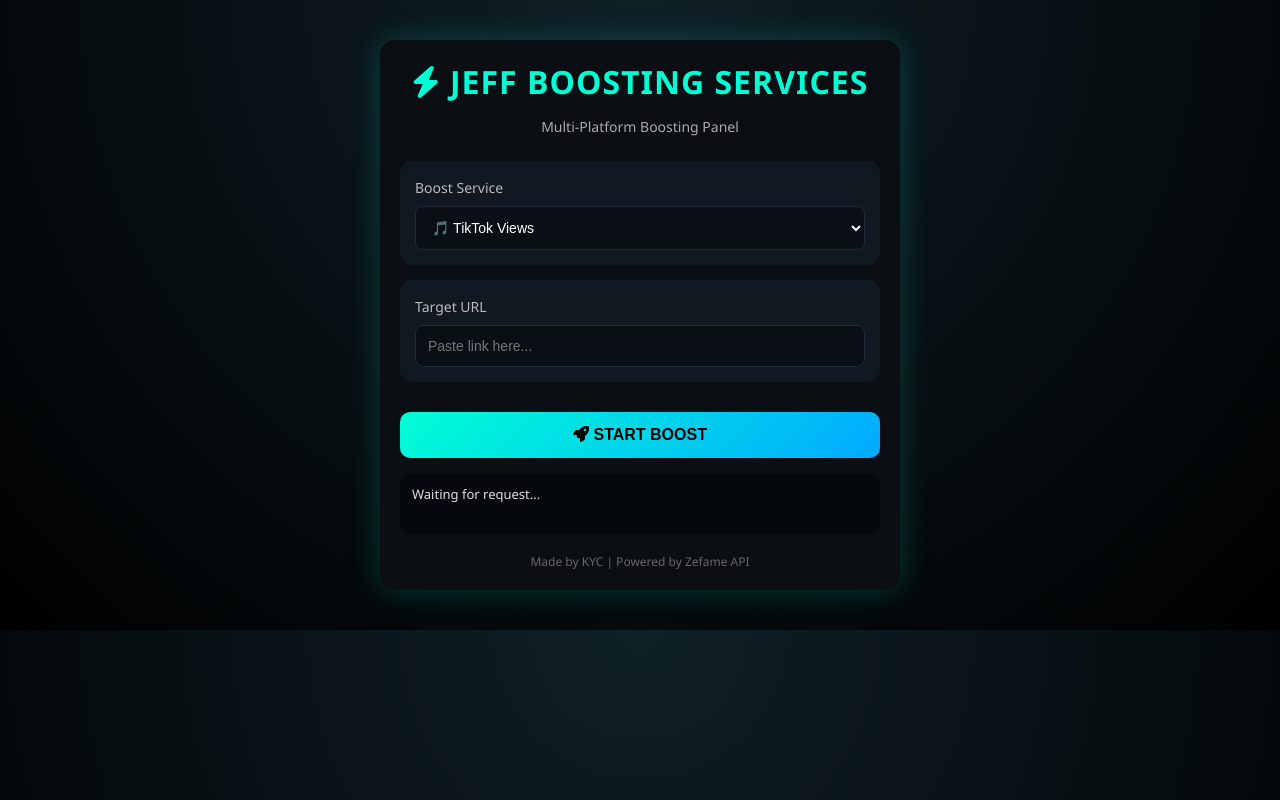
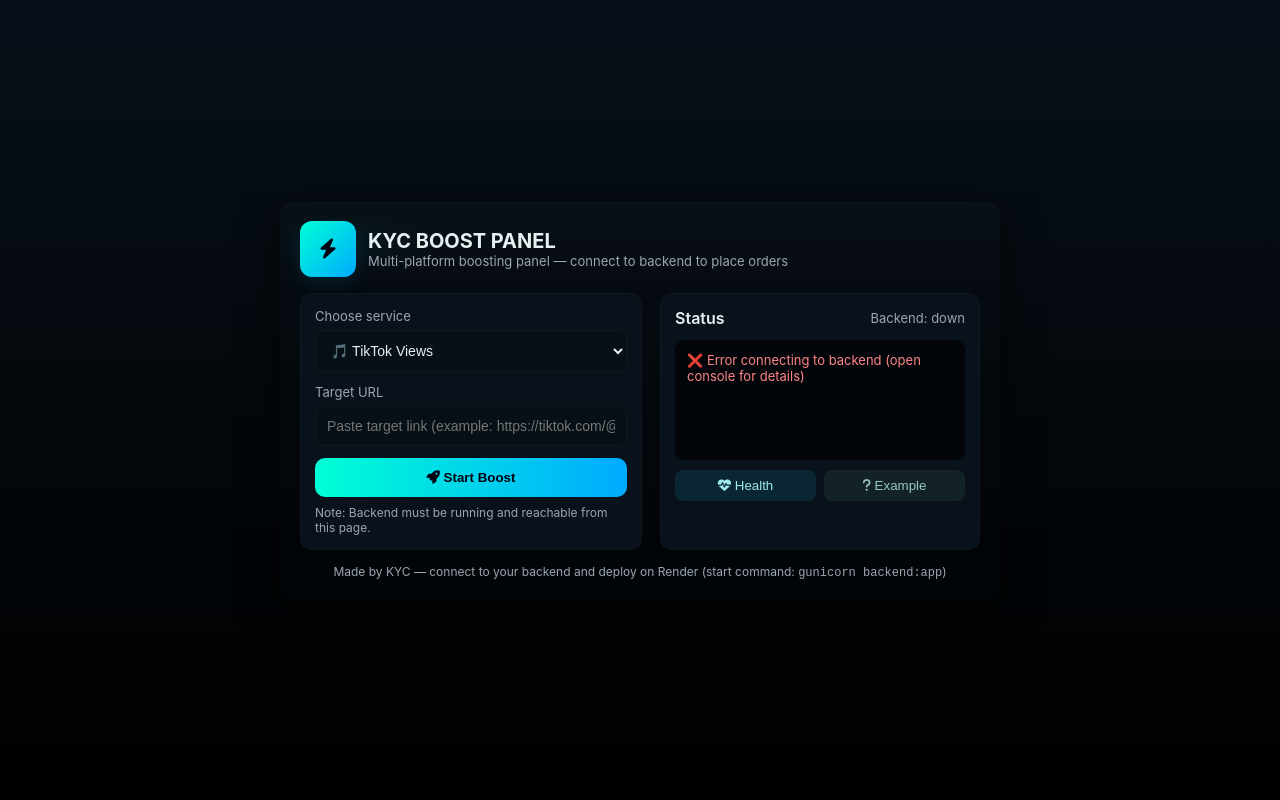
Before and after one commit to joshleetabisula7-a11y/Jeff-Boosting-Service, a plain HTML site: page index.html in a window 1280 px wide. Drawn offline with Linux system fonts and the light colour scheme; no server answers.

Commit message:
Update index.html

```diff
--- a/index.html
+++ b/index.html
@@ -1,201 +1,257 @@
 <!DOCTYPE html>
 <html lang="en">
 <head>
-<meta charset="UTF-8">
+<meta charset="utf-8" />
+<meta name="viewport" content="width=device-width,initial-scale=1" />
 <title>KYC Boost Panel</title>
 
-<!-- Icons -->
-<link rel="stylesheet" href="https://cdnjs.cloudflare.com/ajax/libs/font-awesome/6.5.1/css/all.min.css">
+<!-- Font Awesome for icons -->
+<link href="https://cdnjs.cloudflare.com/ajax/libs/font-awesome/6.5.1/css/all.min.css" rel="stylesheet"/>
 
 <style>
-* {
-    box-sizing: border-box;
+:root{
+  --bg:#071019;
+  --card:#09121a;
+  --muted:#9aa6b2;
+  --accent1:#00ffd5;
+  --accent2:#00aaff;
 }
-body {
-    margin: 0;
-    font-family: 'Segoe UI', sans-serif;
-    background: radial-gradient(circle at top, #0f2027, #000);
-    color: #e0e0e0;
+*{box-sizing:border-box}
+body{
+  margin:0;
+  min-height:100vh;
+  font-family:Inter, system-ui, -apple-system, "Segoe UI", Roboto, "Helvetica Neue", Arial;
+  background:linear-gradient(180deg,#071019 0%, #000 100%);
+  color:#e6f0f2;
+  display:flex;
+  align-items:center;
+  justify-content:center;
+  padding:28px;
+}
+.container{
+  width:100%;
+  max-width:720px;
+  background:radial-gradient(1200px 400px at 10% 10%, rgba(0,255,213,0.04), transparent 8%),
+             linear-gradient(180deg, rgba(255,255,255,0.02), transparent 30%);
+  border-radius:14px;
+  padding:20px;
+  box-shadow:0 10px 40px rgba(0,0,0,0.6);
+}
+.header{
+  display:flex;
+  gap:12px;
+  align-items:center;
+  margin-bottom:16px;
+}
+.brand {
+  width:56px;height:56px;border-radius:12px;
+  background:linear-gradient(135deg,var(--accent1),var(--accent2));
+  display:flex;align-items:center;justify-content:center;color:#001;
+  font-weight:800;font-size:20px;
+  box-shadow:0 6px 18px rgba(0,170,255,0.12);
+}
+.title h1{margin:0;font-size:20px}
+.title p{margin:0;color:var(--muted);font-size:13px}
+
+.grid{
+  display:grid;
+  grid-template-columns:1fr 320px;
+  gap:18px;
+}
+@media(max-width:880px){
+  .grid{grid-template-columns:1fr; }
 }
 
-.container {
-    max-width: 520px;
-    margin: 40px auto;
-    padding: 20px;
-    background: #0b0f14;
-    border-radius: 15px;
-    box-shadow: 0 0 30px #00ffd533;
+.card{
+  background:var(--card);
+  padding:14px;border-radius:12px;border:1px solid rgba(255,255,255,0.02);
 }
 
-header {
-    text-align: center;
-    margin-bottom: 25px;
+.select-row{display:flex;gap:10px;align-items:center}
+label{display:block;font-size:13px;color:var(--muted);margin-bottom:6px}
+
+select,input{
+  width:100%;padding:11px;border-radius:8px;background:#061016;border:1px solid rgba(255,255,255,0.03);
+  color: #e6f0f2;font-size:14px;
 }
+button.primary{
+  width:100%;padding:12px;border-radius:10px;border:none;font-weight:600;
+  background:linear-gradient(90deg,var(--accent1),var(--accent2));color:#001;margin-top:12px;
+  cursor:pointer;
+}
+.service-list{display:flex;flex-direction:column;gap:8px}
+.service-item{display:flex;align-items:center;gap:10px;padding:8px;border-radius:8px;cursor:pointer}
+.service-item .icon{
+  width:40px;height:40px;border-radius:8px;display:flex;align-items:center;justify-content:center;font-size:18px;
+  background:rgba(255,255,255,0.02)
+}
+.service-item:hover{background:rgba(255,255,255,0.01)}
 
-header h1 {
-    margin: 0;
-    color: #00ffd5;
-    letter-spacing: 1px;
+.status{
+  margin-top:12px;padding:12px;border-radius:10px;background:#02060a;font-size:13px;color:var(--muted);min-height:120px;overflow:auto;
+  white-space:pre-wrap;
 }
-
-header p {
-    color: #aaa;
-    font-size: 14px;
-}
-
-.card {
-    background: #111822;
-    padding: 15px;
-    border-radius: 12px;
-    margin-bottom: 15px;
-}
-
-label {
-    font-size: 14px;
-    color: #bbb;
-}
-
-select, input {
-    width: 100%;
-    padding: 12px;
-    margin-top: 8px;
-    background: #0a0f15;
-    border: 1px solid #1f2937;
-    border-radius: 8px;
-    color: #fff;
-    font-size: 14px;
-}
-
-select:focus, input:focus {
-    outline: none;
-    border-color: #00ffd5;
-}
-
-button {
-    width: 100%;
-    margin-top: 15px;
-    padding: 14px;
-    font-size: 16px;
-    font-weight: bold;
-    border: none;
-    border-radius: 10px;
-    cursor: pointer;
-    background: linear-gradient(135deg, #00ffd5, #00aaff);
-    color: #000;
-    transition: 0.2s;
-}
-
-button:hover {
-    opacity: 0.85;
-}
-
-.status {
-    margin-top: 15px;
-    padding: 12px;
-    background: #05080c;
-    border-radius: 10px;
-    font-size: 13px;
-    min-height: 60px;
-    overflow-x: auto;
-}
-
-.service-icon {
-    font-size: 18px;
-    margin-right: 6px;
-}
-
-footer {
-    text-align: center;
-    font-size: 12px;
-    color: #666;
-    margin-top: 20px;
-}
+.small{font-size:12px;color:var(--muted);margin-top:8px}
+.footer{margin-top:14px;text-align:center;color:var(--muted);font-size:12px}
+.disabled{opacity:0.6;pointer-events:none}
 </style>
 </head>
-
 <body>
 
 <div class="container">
-    <header>
-        <h1><i class="fa-solid fa-bolt"></i> JEFF BOOSTING SERVICES</h1>
-        <p>Multi-Platform Boosting Panel</p>
-    </header>
+  <div class="header">
+    <div class="brand"><i class="fa-solid fa-bolt"></i></div>
+    <div class="title">
+      <h1>KYC BOOST PANEL</h1>
+      <p>Multi-platform boosting panel — connect to backend to place orders</p>
+    </div>
+  </div>
 
+  <div class="grid">
+    <!-- Left: controls -->
     <div class="card">
-        <label>Boost Service</label>
+      <label for="service">Choose service</label>
       <select id="service">
         <option value="tiktok_views">🎵 TikTok Views</option>
         <option value="tiktok_likes">❤️ TikTok Likes</option>
         <option value="tiktok_followers">👤 TikTok Followers</option>
         <option value="instagram_views">📸 Instagram Views</option>
         <option value="youtube_views">▶️ YouTube Views</option>
-            <option value="twitter_views">🐦 Twitter Views</option>
+        <option value="twitter_views">🐦 Twitter/X Views</option>
         <option value="facebook_boost">📘 Facebook Boost</option>
         <option value="telegram_views">✈️ Telegram Views</option>
       </select>
+
+      <div style="margin-top:12px;">
+        <label for="url">Target URL</label>
+        <input id="url" placeholder="Paste target link (example: https://tiktok.com/@user/video/123...)" />
       </div>
 
-    <div class="card">
-        <label>Target URL</label>
-        <input type="text" id="url" placeholder="Paste link here...">
+      <button class="primary" id="btnStart" onclick="sendBoost()"><i class="fa-solid fa-rocket"></i> Start Boost</button>
+
+      <div class="small">Note: Backend must be running and reachable from this page.</div>
     </div>
 
-    <button onclick="sendBoost()">
-        <i class="fa-solid fa-rocket"></i> START BOOST
-    </button>
-
-    <div class="status" id="status">
-        Waiting for request...
+    <!-- Right: status & quick actions -->
+    <div class="card">
+      <div style="display:flex;align-items:center;justify-content:space-between">
+        <div style="font-weight:600">Status</div>
+        <div style="font-size:13px;color:var(--muted)">Backend: <span id="backendState">unknown</span></div>
       </div>
 
-    <footer>
-        Made by KYC | Powered by Zefame API
-    </footer>
+      <div class="status" id="status">Waiting for action...</div>
+
+      <div style="margin-top:10px;display:flex;gap:8px">
+        <button onclick="healthCheck()" style="flex:1;padding:8px;border-radius:8px;border:none;background:#0b2633;color:#9feaf0;cursor:pointer">
+          <i class="fa-solid fa-heart-pulse"></i> Health
+        </button>
+        <button onclick="showExample()" style="flex:1;padding:8px;border-radius:8px;border:none;background:#122226;color:#99c8c8;cursor:pointer">
+          <i class="fa-solid fa-question"></i> Example
+        </button>
+      </div>
+
+    </div>
+  </div>
+
+  <div class="footer">Made by KYC — connect to your backend and deploy on Render (start command: <code>gunicorn backend:app</code>)</div>
 </div>
 
 <script>
-const API = "http://localhost:5000/api";
+const API_BASE = "/api"; // IMPORTANT: relative path so same domain works in Render
 
-function sendBoost() {
+const statusEl = document.getElementById("status");
+const backendStateEl = document.getElementById("backendState");
+const btnStart = document.getElementById("btnStart");
+
+function setStatus(txt, isError=false) {
+  statusEl.textContent = txt;
+  statusEl.style.color = isError ? "#ff8585" : "";
+}
+
+function prettyJson(obj){
+  try { return JSON.stringify(obj, null, 2); } catch(e){ return String(obj); }
+}
+
+async function healthCheck(){
+  setStatus("Checking backend health...");
+  backendStateEl.textContent = "checking...";
+  try {
+    const res = await fetch(API_BASE + "/health");
+    const data = await res.json();
+    backendStateEl.textContent = (res.ok ? "alive" : "responding");
+    setStatus(prettyJson({ status_code: res.status, body: data }));
+  } catch(err) {
+    backendStateEl.textContent = "down";
+    setStatus("❌ Error connecting to backend (open console for details)", true);
+    console.error(err);
+  }
+}
+
+function showExample(){
+  const service = document.getElementById("service");
+  service.value = "tiktok_views";
+  document.getElementById("url").value = "https://www.tiktok.com/@example/video/1234567890123456789";
+  setStatus("Example data filled — press Start Boost.");
+}
+
+function disableUI(d){
+  if(d) btnStart.classList.add("disabled"); else btnStart.classList.remove("disabled");
+  btnStart.disabled = d;
+}
+
+async function sendBoost(){
   const service = document.getElementById("service").value;
-    const url = document.getElementById("url").value;
-    const status = document.getElementById("status");
+  const url = document.getElementById("url").value.trim();
 
-    if (!url) {
-        status.innerText = "❌ Please enter a URL";
+  if(!url){
+    setStatus("❌ Please paste the target URL.", true);
     return;
   }
 
-    let endpoint = "";
+  const map = {
+    "tiktok_views": "/tiktok/views",
+    "tiktok_likes": "/tiktok/likes",
+    "tiktok_followers": "/tiktok/followers",
+    "instagram_views": "/instagram/views",
+    "youtube_views": "/youtube/views",
+    "twitter_views": "/twitter/views",
+    "facebook_boost": "/facebook/boost",
+    "telegram_views": "/telegram/views"
+  };
 
-    switch(service) {
-        case "tiktok_views": endpoint = "/tiktok/views"; break;
-        case "tiktok_likes": endpoint = "/tiktok/likes"; break;
-        case "tiktok_followers": endpoint = "/tiktok/followers"; break;
-        case "instagram_views": endpoint = "/instagram/views"; break;
-        case "youtube_views": endpoint = "/youtube/views"; break;
-        case "twitter_views": endpoint = "/twitter/views"; break;
-        case "facebook_boost": endpoint = "/facebook/boost"; break;
-        case "telegram_views": endpoint = "/telegram/views"; break;
+  const endpoint = map[service];
+  if(!endpoint){
+    setStatus("❌ Unknown service selected", true); return;
   }
 
-    status.innerText = "⏳ Sending request...";
+  setStatus("⏳ Sending request to backend...");
+  disableUI(true);
 
-    fetch(API + endpoint, {
+  try {
+    const resp = await fetch(API_BASE + endpoint, {
       method: "POST",
-        headers: {
-            "Content-Type": "application/json"
-        },
+      headers: { "Content-Type": "application/json" },
       body: JSON.stringify({ url })
-    })
-    .then(res => res.json())
-    .then(data => {
-        status.innerText = JSON.stringify(data, null, 2);
-    })
-    .catch(err => {
-        status.innerText = "❌ Error connecting to backend";
     });
+
+    let body;
+    try { body = await resp.json(); } catch(e){ body = await resp.text(); }
+
+    if(!resp.ok){
+      setStatus("❌ Backend returned an error:\n" + prettyJson({status: resp.status, body}), true);
+    } else {
+      setStatus("✅ Success — response:\n" + prettyJson(body));
     }
+  } catch (e){
+    console.error(e);
+    setStatus("❌ Error connecting to backend (network or CORS issue). Open developer console for details.", true);
+  } finally {
+    disableUI(false);
+  }
+}
+
+// Run a quick health check on load
+healthCheck();
 </script>
 
 </body>
```
Lines whose indentation alone changed are shown as unchanged.
